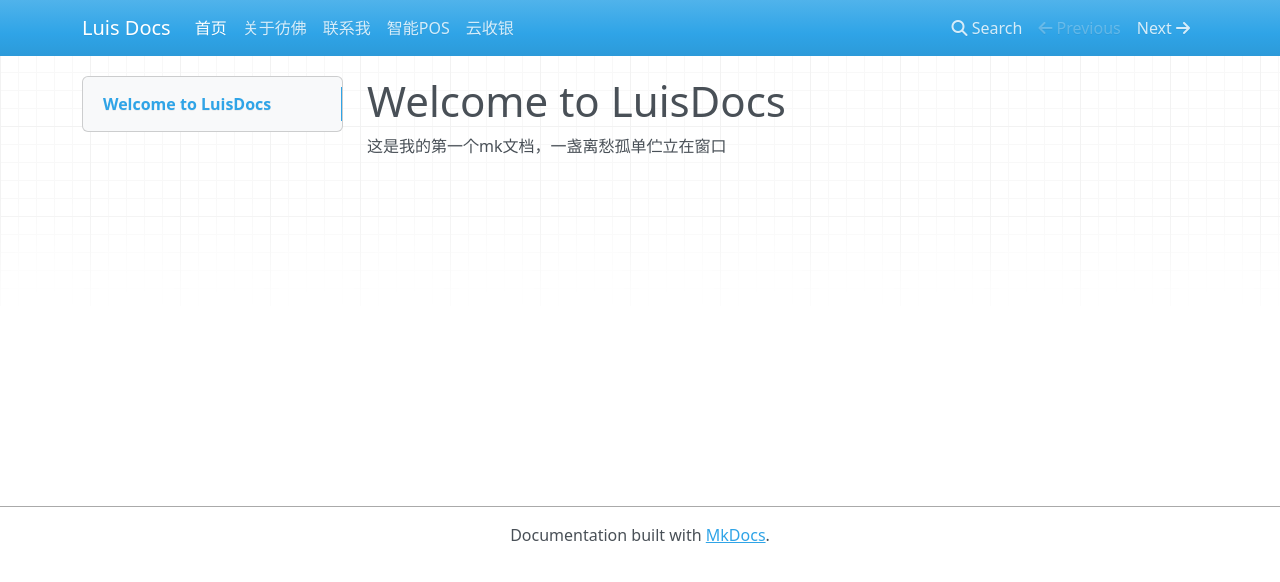
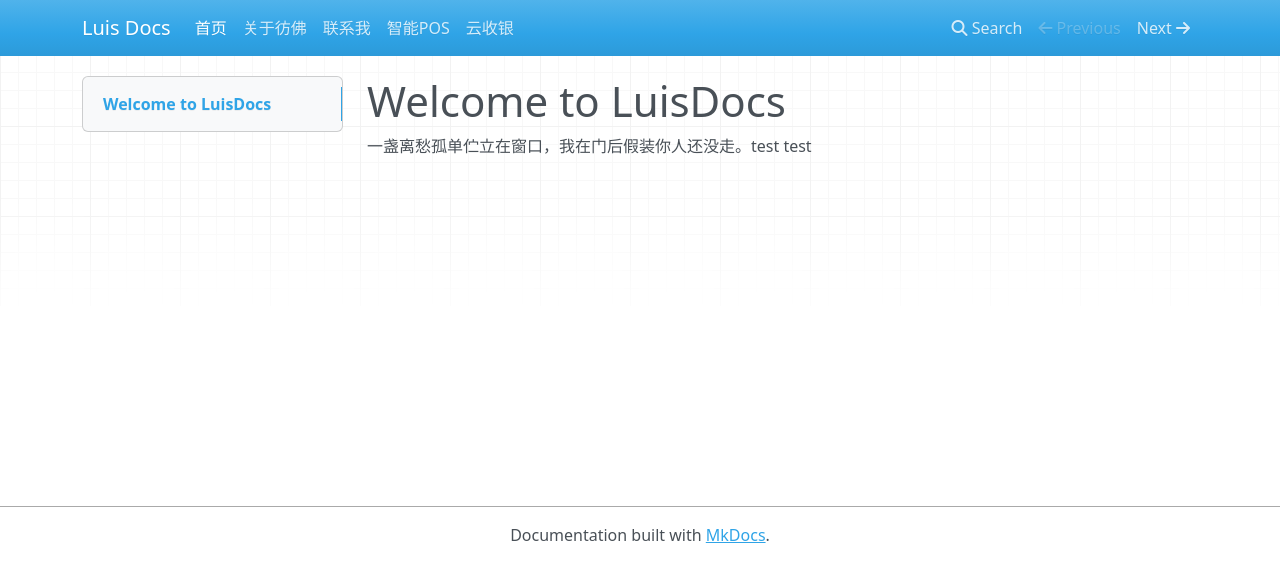
Before and after one commit to gongluis/essay, an MkDocs documentation site: the page built from docs/index.md, in a window 1280 px wide. Shown: the top 582 px of the page. Built offline with MkDocs 1.6.1, drawn with Linux system fonts in a browser that asks for light colours; nearby versions of some CDN libraries.

Commit message:
refactor: index添加test测试字段

```diff
--- a/docs/index.md
+++ b/docs/index.md
@@ -1,2 +1,2 @@
 # Welcome to LuisDocs
-这是我的第一个mk文档，一盏离愁孤单伫立在窗口
+一盏离愁孤单伫立在窗口，我在门后假装你人还没走。test test
```
Also changed, not shown: docs/basic.md (renamed from docs/test.md).
